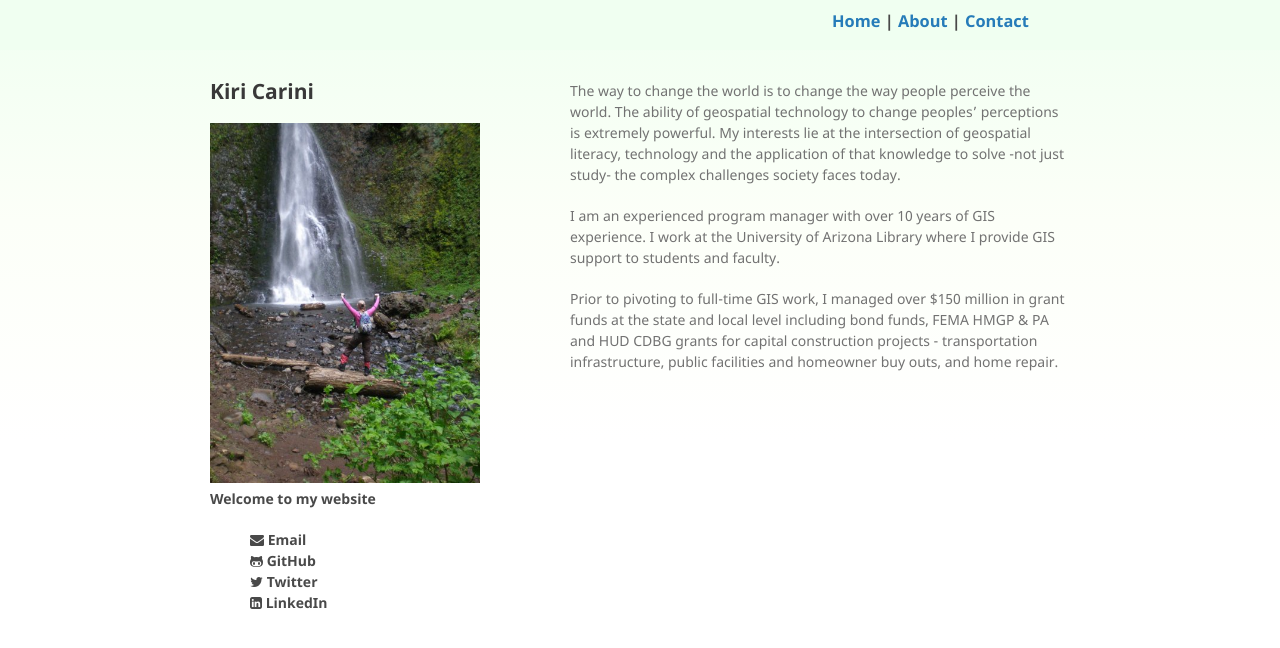
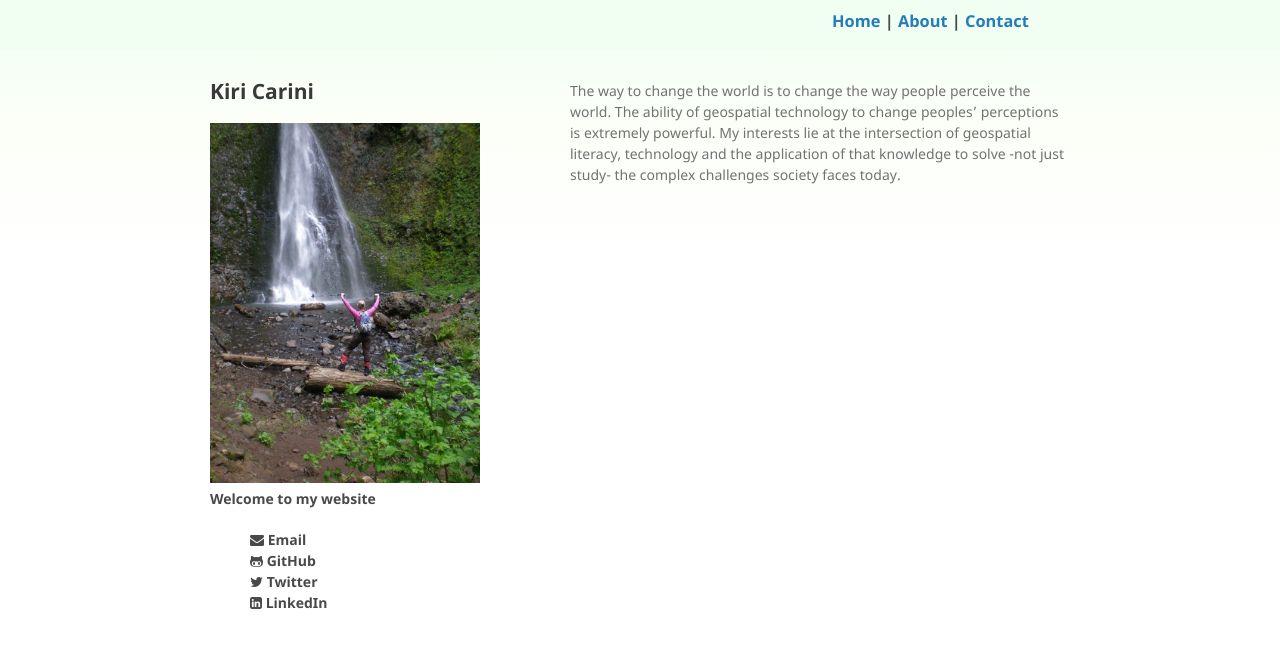
Before and after one commit to kcarini/kcarini.github.io, a Jekyll site: the page built from index.md, in a window 1280 px wide. Shown: the top 648 px of the page. Built offline with Jekyll 4.4.1, drawn with Linux system fonts in a browser that asks for light colours; nearby versions of some CDN libraries.

Commit message:
Update index.md

```diff
--- a/index.md
+++ b/index.md
@@ -7,7 +7,3 @@ layout: default
 
 
 The way to change the world is to change the way people perceive the world. The ability of geospatial technology to change peoples' perceptions is extremely powerful. My interests lie at the intersection of geospatial literacy, technology and the application of that knowledge to solve -not just study- the complex challenges society faces today.
-
-I am an experienced program manager with over 10 years of GIS experience. I work at the University of Arizona Library where I provide GIS support to students and faculty.
-
-Prior to pivoting to full-time GIS work, I managed over $150 million in grant funds at the state and local level including bond funds, FEMA HMGP & PA and HUD CDBG grants for capital construction projects - transportation infrastructure, public facilities and homeowner buy outs, and home repair.
```
